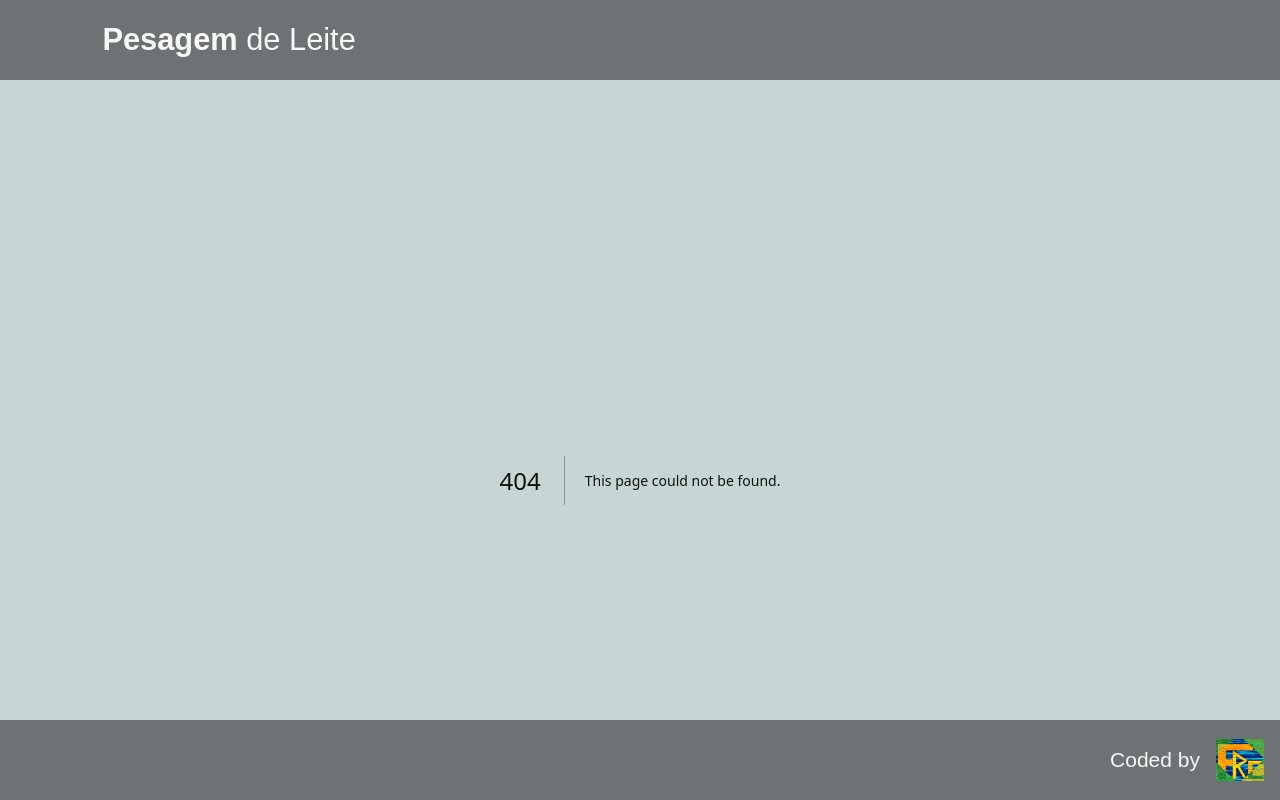
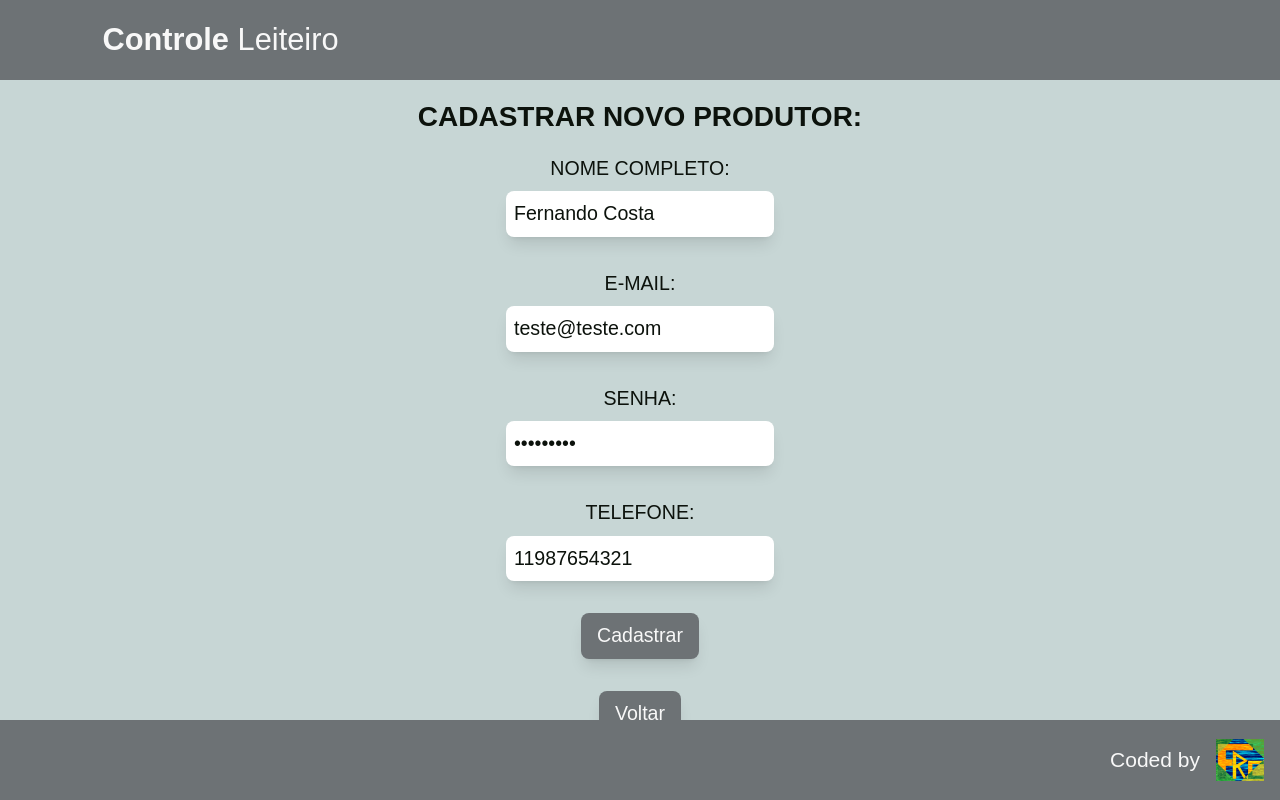
Before and after one commit to fernando-r-costa/controle_leiteiro_app, a Next.js app: page /cadastro_produtor in a window 1280 px wide. Before the commit this address had no page. Built offline with nearby package versions, Linux system fonts and the light colour scheme.

Commit message:
feat: implement cadastro_fazenda, cadastro_produtor, fazenda, atividades and fix components

```diff
--- a/package.json
+++ b/package.json
@@ -3,7 +3,7 @@
   "version": "0.1.0",
   "private": true,
   "scripts": {
-    "dev": "next dev",
+    "dev": "next -H 0.0.0.0",
     "build": "next build",
     "start": "next start",
     "lint": "next lint"
--- /dev/null
+++ b/src/app/atividades/page.tsx
@@ -0,0 +1,38 @@
+"use client";
+import { useRouter } from "next/navigation";
+import Form from "../components/form/page";
+import FormText from "../components/texts/page";
+import Button from "../components/buttons/page";
+
+const ActivitiesForm = () => {
+  const router = useRouter();
+
+  const goTo = (url: string) => () => {
+    router.push(url);
+  };
+
+  const goBack = () => {
+    router.back();
+  };
+
+  return (
+    <Form>
+      <FormText type="title">SELECIONE UMA ATIVIDADE:</FormText>
+
+      <Button type="button" onClick={goTo("controle_leiteiro")}>
+        Controle leiteiro
+      </Button>
+      <Button type="button" onClick={goTo("relatorios")}>
+        Relatórios
+      </Button>
+      <Button type="button" onClick={goTo("cadastrar_animais")}>
+        Cadastrar animais
+      </Button>
+      <Button type="button" onClick={goBack}>
+        Voltar
+      </Button>
+    </Form>
+  );
+};
+
+export default ActivitiesForm;
--- /dev/null
+++ b/src/app/cadastro_fazenda/page.tsx
@@ -0,0 +1,54 @@
+"use client";
+import { useRouter } from "next/navigation";
+import Form from "../components/form/page";
+import FormText from "../components/texts/page";
+import FormInput from "../components/inputs/page";
+import Button from "../components/buttons/page";
+import { useState } from "react";
+
+const FarmRegisterForm = () => {
+  const router = useRouter();
+
+  const [farmName, setFarmName] = useState("Fazenda Teste 1");
+  const [error, setError] = useState("");
+
+  const handleFormSubmit = (e: React.FormEvent) => {
+    e.preventDefault();
+
+    if (!farmName) {
+      setError("Por favor, insira um nome para a Fazenda.");
+      return;
+    }
+
+    setError("");
+    console.log("🚀 fazenda: " + farmName);
+    router.push("/fazenda");
+  };
+
+  const goBack = () => {
+    router.back();
+  };
+
+  return (
+    <Form onSubmit={handleFormSubmit}>
+      <FormText type="title">CADASTRAR NOVA FAZENDA:</FormText>
+
+      <FormText type="label-large">NOME DA FAZENDA:</FormText>
+      <FormInput
+        size="large"
+        type={"text"}
+        value={farmName}
+        onChange={(e) => setFarmName(e.target.value)}
+      />
+
+      {error && <FormText type="error">{error}</FormText>}
+
+      <Button type="submit">Cadastrar</Button>
+      <Button type="button" onClick={goBack}>
+        Voltar
+      </Button>
+    </Form>
+  );
+};
+
+export default FarmRegisterForm;
--- /dev/null
+++ b/src/app/cadastro_produtor/page.tsx
@@ -0,0 +1,121 @@
+"use client";
+import { useRouter } from "next/navigation";
+import Form from "../components/form/page";
+import FormText from "../components/texts/page";
+import FormInput from "../components/inputs/page";
+import Button from "../components/buttons/page";
+import { useState } from "react";
+
+const FarmerRegisterForm = () => {
+  const router = useRouter();
+
+  const [name, setName] = useState("Fernando Costa");
+  const [email, setEmail] = useState("teste@teste.com");
+  const [password, setPassword] = useState("teste1234");
+  const [phone, setPhone] = useState("11987654321");
+  const [error, setError] = useState("");
+
+  const handlePhoneChange = (
+    e:
+      | React.ChangeEvent<HTMLInputElement>
+      | React.ChangeEvent<HTMLSelectElement>
+  ) => {
+    if (e.target instanceof HTMLInputElement) {
+      let value = e.target.value;
+      value = value.replace(/\D/g, "");
+      value = value.replace(/^(\d{2})(\d)/g, "($1) $2");
+      value = value.replace(/(\d)(\d{4})$/, "$1-$2");
+      setPhone(value);
+    }
+  };
+
+  const handleFormSubmit = (e: React.FormEvent) => {
+    e.preventDefault();
+
+    const emailRegex = /^[^\s@]+@[^\s@]+\.[^\s@]+$/;
+    const phoneRegex = /^(\+55)?\(\d{2}\)\s?\d{4,5}-\d{4}$/;
+
+    if (!name) {
+      setError("Por favor, insira um nome.");
+      return;
+    } else if (name.length < 3) {
+      setError("Por favor, insira um nome com um sobrenome.");
+      return;
+    }
+    if (!emailRegex.test(email)) {
+      setError("Por favor, insira um e-mail válido.");
+      return;
+    }
+    if (!password) {
+      setError("Por favor, insira uma senha.");
+      return;
+    } else if (password.length < 8) {
+      setError("Por favor, insira uma senha com no mínimo 8 caracteres.");
+      return;
+    }
+    if (!phoneRegex.test(phone)) {
+      setError("Por favor, insira um telefone válido.");
+      return;
+    }
+
+    setError("");
+    console.log(
+      "🚀 name: " + name,
+      "email: " + email,
+      "password: " + password,
+      "phone: " + phone
+    );
+    router.back();
+  };
+
+  const goBack = () => {
+    router.back();
+  };
+
+  return (
+    <Form onSubmit={handleFormSubmit}>
+      <FormText type="title">CADASTRAR NOVO PRODUTOR:</FormText>
+
+      <FormText type="label-large">NOME COMPLETO:</FormText>
+      <FormInput
+        size="large"
+        type={"text"}
+        value={name}
+        onChange={(e) => setName(e.target.value)}
+      />
+
+      <FormText type="label-large">E-MAIL:</FormText>
+      <FormInput
+        size="large"
+        type={"email"}
+        value={email}
+        onChange={(e) => setEmail(e.target.value)}
+      />
+
+      <FormText type="label-large">SENHA:</FormText>
+      <FormInput
+        size="large"
+        type={"password"}
+        value={password}
+        onChange={(e) => setPassword(e.target.value)}
+      />
+
+      <FormText type="label-large">TELEFONE:</FormText>
+      <FormInput
+        size="large"
+        type={"phone"}
+        value={phone}
+        onChange={handlePhoneChange}
+      />
+
+      {error && <FormText type="error">{error}</FormText>}
+
+      <Button type="submit">Cadastrar</Button>
+      <Button type="button" onClick={goBack}>
+        Voltar
+      </Button>
+    </Form>
+  );
+};
+
+export default FarmerRegisterForm;
--- a/src/app/components/banner/page.tsx
+++ b/src/app/components/banner/page.tsx
@@ -2,7 +2,7 @@ const Banner = () => {
   return (
     <header className="flex bg-primary-color h-[10vh] items-center">
       <h1 className="text-light-color font-light text-[1.7em] sm:text-[2.2em] p-[8vw]">
-        <strong className="font-semibold">Pesagem</strong> de Leite
+        <strong className="font-semibold">Controle</strong> Leiteiro
       </h1>
     </header>
   );
--- a/src/app/components/form/page.tsx
+++ b/src/app/components/form/page.tsx
@@ -1,5 +1,5 @@
 type FormProps = {
-  onSubmit: (e: React.FormEvent<HTMLFormElement>) => void;
+  onSubmit?: (e: React.FormEvent<HTMLFormElement>) => void;
   children: React.ReactNode;
 };
 
--- a/src/app/components/inputs/page.tsx
+++ b/src/app/components/inputs/page.tsx
@@ -2,8 +2,9 @@ type InputProps = {
   type: string;
   placeholder?: string;
   value: string | number;
-  onChange: (e: React.ChangeEvent<HTMLInputElement>) => void;
-  size: "large" | "short";
+  onChange: (e: React.ChangeEvent<HTMLInputElement> | React.ChangeEvent<HTMLSelectElement>) => void;
+  size: "large" | "short" | "select";
+  options?: { label: string; value: string | number }[];
 };
 
 const FormInput: React.FC<InputProps> = ({
@@ -12,6 +13,7 @@ const FormInput: React.FC<InputProps> = ({
   value,
   onChange,
   size,
+  options,
 }) => {
   switch (size) {
     case "large":
@@ -34,6 +36,20 @@ const FormInput: React.FC<InputProps> = ({
           className="w-24 text-[1.4em] p-2 outline-none rounded-lg shadow-lg cursor-pointer focus:shadow-highlight-color hover:shadow-highlight-color"
         />
       );
+    case "select":
+      return (
+        <select
+          value={value}
+          onChange={onChange}
+          className="text-[1.4em] p-2 outline-none rounded-lg shadow-lg cursor-pointer mb-8 focus:shadow-highlight-color hover:shadow-highlight-color"
+        >
+          {options?.map((option, index) => (
+            <option key={index} value={option.value}>
+              {option.label}
+            </option>
+          ))}
+        </select>
+      );
   }
 };
 
--- /dev/null
+++ b/src/app/fazenda/page.tsx
@@ -0,0 +1,65 @@
+"use client";
+import { useRouter } from "next/navigation";
+import Form from "../components/form/page";
+import FormText from "../components/texts/page";
+import FormInput from "../components/inputs/page";
+import Button from "../components/buttons/page";
+import { useState } from "react";
+
+const FarmForm = () => {
+  const router = useRouter();
+
+  const [farm, setFarm] = useState("Fazenda Teste1");
+  const [error, setError] = useState("");
+
+  const farmList = ["Fazenda Teste1", "Fazenda Teste2"];
+
+  const handleSelectChange = (
+    e:
+      | React.ChangeEvent<HTMLSelectElement>
+      | React.ChangeEvent<HTMLInputElement>
+  ) => {
+    setFarm(e.target.value);
+  };
+
+  const handleFormSubmit = (e: React.FormEvent) => {
+    e.preventDefault();
+
+    if (!farm) {
+      setError("Por favor, selecione uma fazenda.");
+      return;
+    }
+
+    setError("");
+    console.log("🚀  farm: " + farm);
+    router.push("/atividades");
+  };
+
+  const newFarm = () => {
+    router.push("/cadastro_fazenda");
+  }
+
+  return (
+    <Form onSubmit={handleFormSubmit}>
+      <FormText type="title">FAZENDA:</FormText>
+
+      <FormText type="label-large">
+        Qual o nome da Fazenda ou do Retiro onde será feita a medição:
+      </FormText>
+      <FormInput
+        size="select"
+        type="select"
+        value={farm}
+        onChange={handleSelectChange}
+        options={farmList.map((farm) => ({ label: farm, value: farm }))}
+      />
+
+      {error && <FormText type="error">{error}</FormText>}
+
+      <Button type="submit">Selecionar</Button>
+      <Button type="button" onClick={newFarm}>Nova Fazenda</Button>
+    </Form>
+  );
+};
+
+export default FarmForm;
--- a/src/app/layout.tsx
+++ b/src/app/layout.tsx
@@ -4,8 +4,8 @@ import Banner from "./components/banner/page";
 import Footer from "./components/footer/page";
 
 export const metadata: Metadata = {
-  title: "App Pesagem de Leite",
-  description: "App para pesagem da ordenha de leite",
+  title: "App Controle Leiteiro",
+  description: "App para controle leiteiro da ordenha de leite",
 };
 
 export default function RootLayout({
--- a/src/app/login/page.tsx
+++ b/src/app/login/page.tsx
@@ -6,7 +6,7 @@ import FormInput from "../components/inputs/page";
 import Button from "../components/buttons/page";
 import { useState } from "react";
 
-const Login = () => {
+const LoginForm = () => {
   const router = useRouter();
 
   const [email, setEmail] = useState("teste@teste.com");
@@ -24,12 +24,19 @@ const Login = () => {
     if (!password) {
       setError("Por favor, insira uma senha.");
       return;
+    } else if (password.length < 8) {
+      setError("Por favor, insira uma senha com no mínimo 8 caracteres.");
+      return;
     }
 
     setError("");
     console.log("🚀  email: " + email, "password: " + password);
-    router.push("/startForm");
+    router.push("/fazenda");
   };
+
+  const newFarmer = () => {
+    router.push("/cadastro_produtor");
+  }
 
   return (
     <Form onSubmit={handleFormSubmit}>
@@ -54,8 +61,9 @@ const Login = () => {
       {error && <FormText type="error">{error}</FormText>}
 
       <Button type="submit">Entrar</Button>
+      <Button type="button" onClick={newFarmer}>Novo cadastro</Button>
     </Form>
   );
 };
 
-export default Login;
+export default LoginForm;
```
